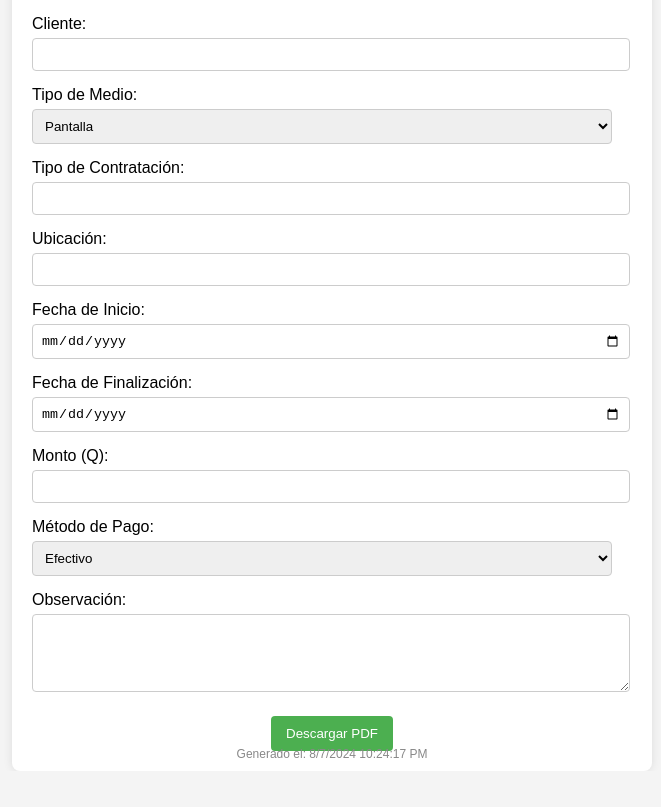
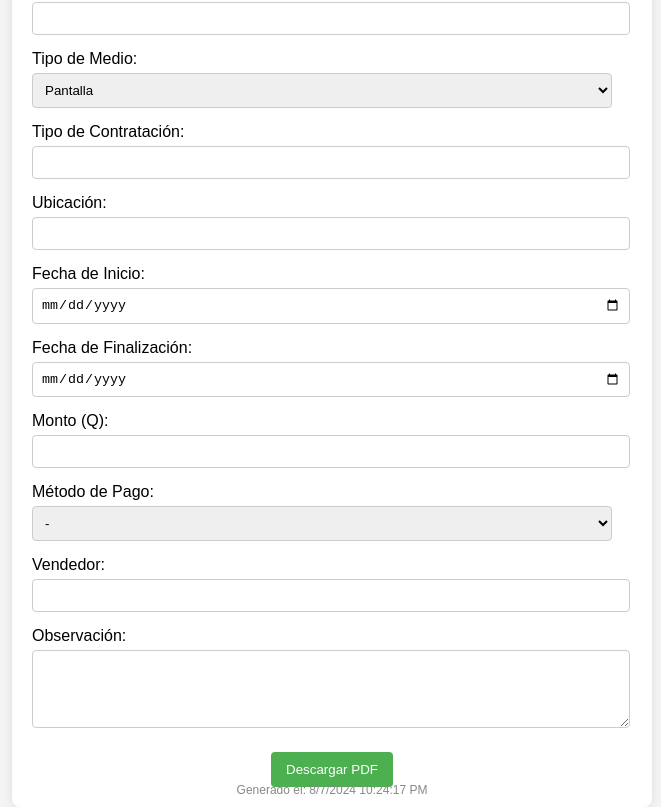
Before and after one commit to vmarkgt/VisualMarkOC, a plain HTML site: page index.html in a window 1280 px wide. Shown: the part 63-870 px from the top of the page, without its empty margins (308-969 px from the left). Before the commit the page ends 834 px from the top, so only its background shows below. Drawn offline with nearby package versions, Linux system fonts and the light colour scheme.

Commit message:
Update index.html

```diff
--- a/index.html
+++ b/index.html
@@ -9,7 +9,7 @@
 <body>
     <div class="container" id="pdf-content">
         <header>
-            <img src="logo.png" alt="logo.png" class="logo" id="company-logo">
+            <img src="logo.png" alt="Logo de la Empresa" class="logo" id="company-logo">
             <h1>Formulario de Compra</h1>
         </header>
         <form id="purchaseForm">
@@ -49,6 +49,7 @@
             <div class="form-group">
                 <label for="pago">Método de Pago:</label>
                 <select id="pago" name="pago" required onchange="updatePaymentFields()">
+                    <option value="efectivo">-</option>
                     <option value="efectivo">Efectivo</option>
                     <option value="credito">Crédito</option>
                 </select>
@@ -60,6 +61,10 @@
             <div class="form-group" id="creditoField" style="display: none;">
                 <label for="diasCredito">Días de Crédito:</label>
                 <input type="number" id="diasCredito" name="diasCredito">
+            </div>
+            <div class="form-group">
+                <label for="Vendedor">Vendedor:</label>
+                <input type="text" id="Vendedor" name="Vendedor" required>
             </div>
             <div class="form-group">
                 <label for="observacion">Observación:</label>
```
